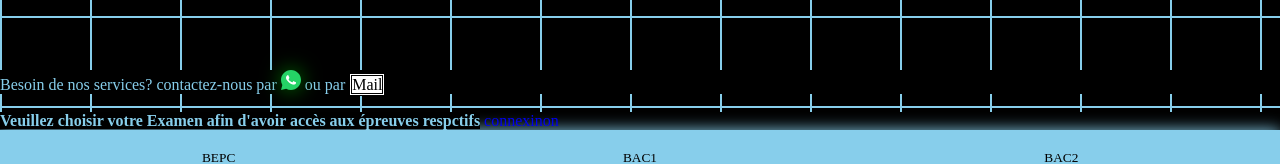
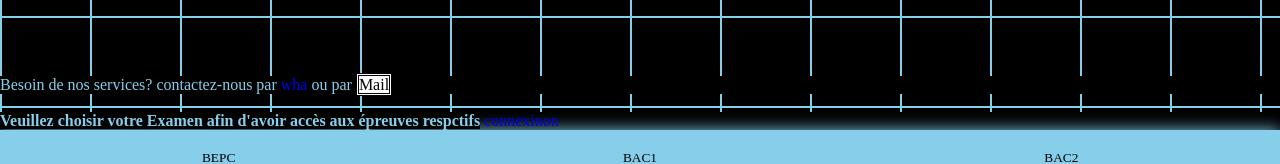
Before and after one commit to bazben/site_-preuve-, a website: page public/index.html in a window 1280 px wide. Shown: the part 614-778 px from the top of the page. Drawn offline with Linux system fonts and the light colour scheme; no server answers.

Commit message:
Fix HTML structure and clean up formatting

```diff
--- a/public/index.html
+++ b/public/index.html
@@ -16,11 +16,7 @@
         </header>
          <h1>BIENVEUNUE SUR BAZBEN-SITE</h1>
         <div class="nav">
-       <div> <p>Besoin de nos services? contactez-nous par <a href="https://WA.me/+22872858131" target="_blank" class="what"> <svg xmlns="http://www.w3.org/2000/svg" viewBox="0 0 24 24" width="20" height="20" style="filter: drop-shadow(0 0 10px green);">
-  <path fill="#25D366" d="M12.0005 0C5.3735 0 0 5.3735 0 12c0 2.1187.5536 4.192 1.604 6.026L.057 24l6.108-1.587A11.947 11.947 0 0 0 12.0005 24c6.627 0 12-5.373 12-12S18.6275 0 12.0005 0"/>
-  <path fill="#fff" d="M17.472 14.382c-.297-.149-1.758-.867-2.03-.967-.273-.099-.471-.148-.67.15-.197.297-.767.966-.94 1.164-.173.199-.347.223-.644.075-.297-.15-1.255-.463-2.39-1.475-.883-.788-1.48-1.761-1.653-2.059-.173-.297-.018-.458.13-.606.134-.133.298-.347.446-.52.149-.174.198-.298.298-.497.099-.198.05-.371-.025-.52-.075-.149-.669-1.612-.916-2.207-.242-.579-.487-.5-.669-.51-.173-.008-.371-.01-.57-.01-.198 0-.52.074-.792.372-.271.296-1.035 1.012-1.035 2.468 0 1.456 1.06 2.863 1.207 3.062.147.198 2.086 3.185 5.053 4.472.705.305 1.255.488 1.686.626.708.226 1.354.194 1.863.118.568-.085 1.758-.719 2.006-1.413.248-.694.248-1.289.173-1.413-.074-.124-.273-.198-.57-.347"/>
-</svg>
-            </a> ou par <a href="mailto:bazben498@gmail.com" target="_blank" class="mail">Mail</a> </p></div><br>
+       <div> <p>Besoin de nos services? contactez-nous par <a href="https://WA.me/+22872858131" target="_blank" class="what">wha </a> ou par <a href="mailto:bazben498@gmail.com" target="_blank" class="mail">Mail</a> </p></div><br>
         <p><mark><strong>Veuillez choisir votre Examen afin d'avoir accès aux épreuves respctifs</strong></mark> <a href="connexion.html">connexinon</a></p>
         <nav>
             <div class="ul">
```
